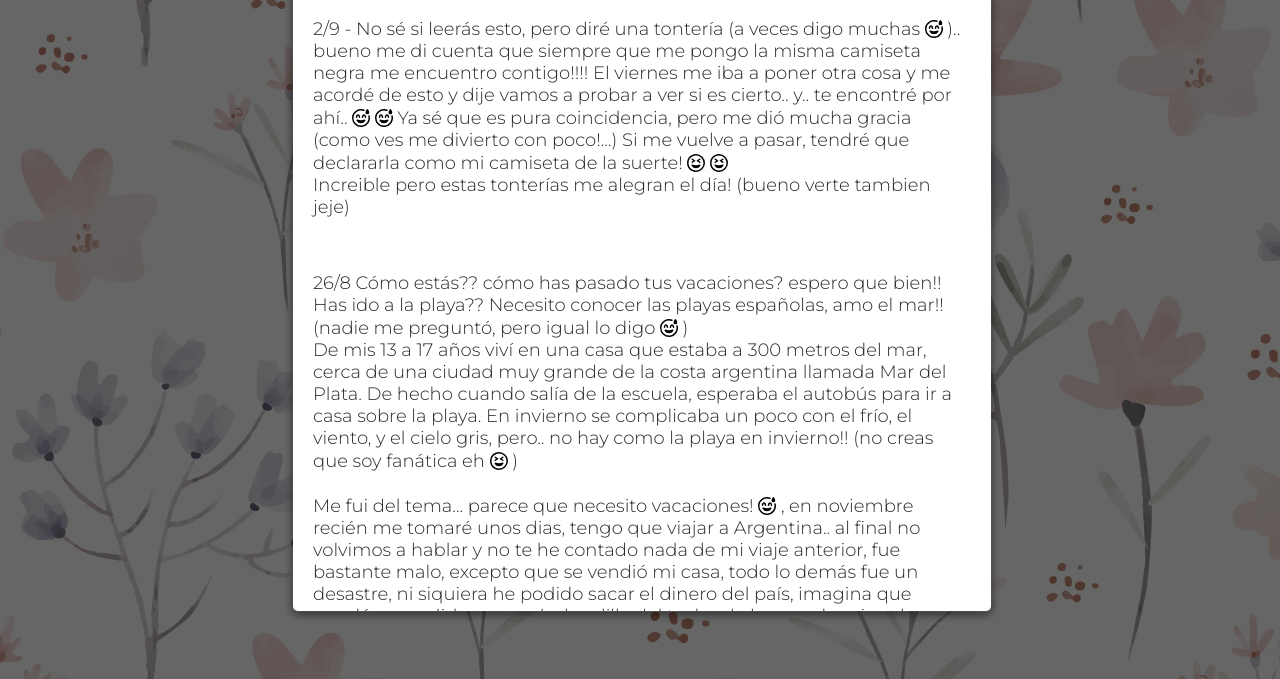
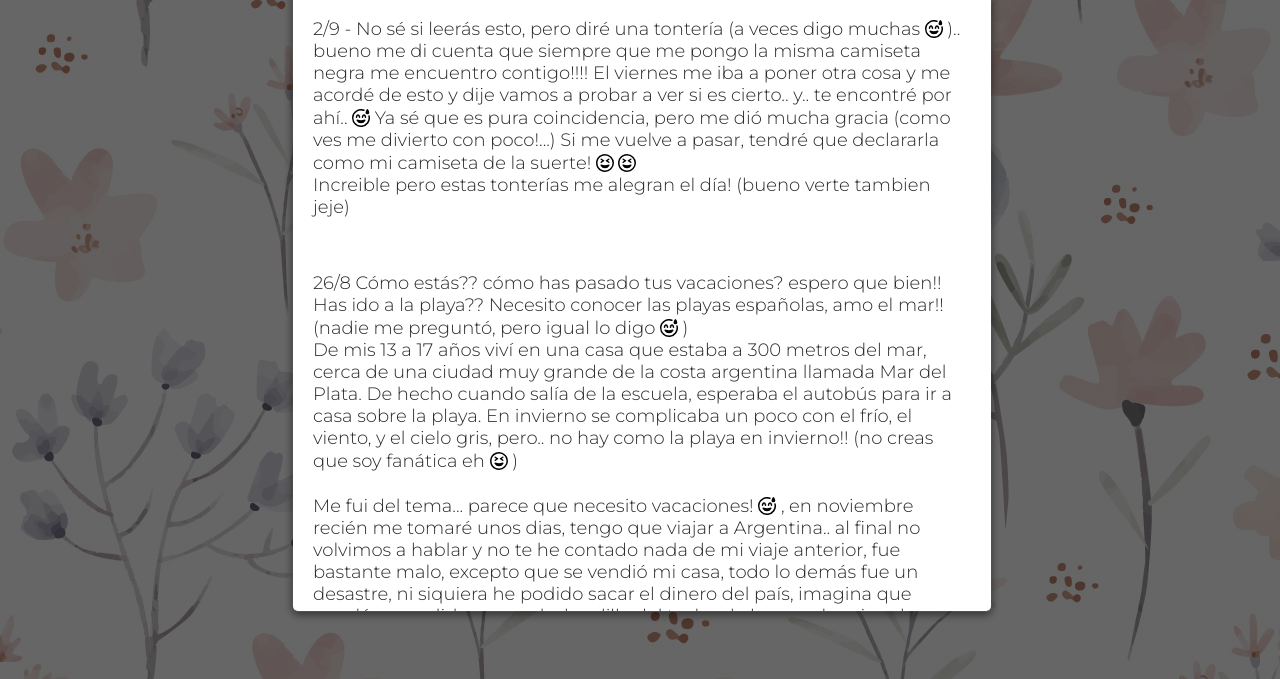
Before and after one commit to LauraBrea/au, a plain HTML site: page index.html in a window 1280 px wide. Both pictures are taken after a click on the element "Click here". Shown: the part 121-800 px from the top of the page. Drawn offline with nearby package versions, Linux system fonts and the light colour scheme.

Commit message:
emoje change

```diff
--- a/index.html
+++ b/index.html
@@ -25,7 +25,7 @@
                       2/9 - No sé si leerás esto, pero diré una tontería (a veces digo muchas
                       <svg xmlns="http://www.w3.org/2000/svg" id="Layer_1" data-name="Layer 1" viewBox="0 0 24 24" width="18" height="18" style="transform: translateY(3px);"><path d="M6,12a1,1,0,0,1-1-1C5,9.108,6.232,7,8,7s3,2.108,3,4a1,1,0,0,1-2,0c0-1.054-.679-2-1-2s-1,.946-1,2A1,1,0,0,1,6,12Zm7-1a1,1,0,0,0,2,0c0-1.054.68-2,1-2s1,.946,1,2a1,1,0,0,0,2,0C18.752,5.715,13.247,5.718,13,11Zm7.5-4A2.5,2.5,0,0,0,23,4.5c.072-1.083-1.837-5.626-3.073-4.231A8.374,8.374,0,0,0,18,4.5,2.5,2.5,0,0,0,20.5,7Zm3.179,2.229a1,1,0,0,0-1.948.459,10,10,0,1,1-6.242-7.063,1,1,0,0,0,.7-1.874C8.571-2.229-.153,3.8,0,12A12,12,0,1,0,23.679,9.229ZM12,19a6.827,6.827,0,0,0,5.842-3.458,1,1,0,0,0-1.053-1.518A15.4,15.4,0,0,1,12,15,15.4,15.4,0,0,1,7.2,14.024a1,1,0,0,0-1.052,1.518A6.836,6.836,0,0,0,12,19Z"/></svg>
                       ).. bueno me di cuenta que siempre que me pongo la misma camiseta negra me encuentro contigo!!!! El viernes me iba a poner
-                      otra cosa y me acordé de esto y dije vamos a probar a ver si es cierto.. y.. te encontré por ahí..                      <svg xmlns="http://www.w3.org/2000/svg" id="Layer_1" data-name="Layer 1" viewBox="0 0 24 24" width="18" height="18" style="transform: translateY(3px);"><path d="M6,12a1,1,0,0,1-1-1C5,9.108,6.232,7,8,7s3,2.108,3,4a1,1,0,0,1-2,0c0-1.054-.679-2-1-2s-1,.946-1,2A1,1,0,0,1,6,12Zm7-1a1,1,0,0,0,2,0c0-1.054.68-2,1-2s1,.946,1,2a1,1,0,0,0,2,0C18.752,5.715,13.247,5.718,13,11Zm7.5-4A2.5,2.5,0,0,0,23,4.5c.072-1.083-1.837-5.626-3.073-4.231A8.374,8.374,0,0,0,18,4.5,2.5,2.5,0,0,0,20.5,7Zm3.179,2.229a1,1,0,0,0-1.948.459,10,10,0,1,1-6.242-7.063,1,1,0,0,0,.7-1.874C8.571-2.229-.153,3.8,0,12A12,12,0,1,0,23.679,9.229ZM12,19a6.827,6.827,0,0,0,5.842-3.458,1,1,0,0,0-1.053-1.518A15.4,15.4,0,0,1,12,15,15.4,15.4,0,0,1,7.2,14.024a1,1,0,0,0-1.052,1.518A6.836,6.836,0,0,0,12,19Z"/></svg>
+                      otra cosa y me acordé de esto y dije vamos a probar a ver si es cierto.. y.. te encontré por ahí..
                       <svg xmlns="http://www.w3.org/2000/svg" id="Layer_1" data-name="Layer 1" viewBox="0 0 24 24" width="18" height="18" style="transform: translateY(3px);"><path d="M6,12a1,1,0,0,1-1-1C5,9.108,6.232,7,8,7s3,2.108,3,4a1,1,0,0,1-2,0c0-1.054-.679-2-1-2s-1,.946-1,2A1,1,0,0,1,6,12Zm7-1a1,1,0,0,0,2,0c0-1.054.68-2,1-2s1,.946,1,2a1,1,0,0,0,2,0C18.752,5.715,13.247,5.718,13,11Zm7.5-4A2.5,2.5,0,0,0,23,4.5c.072-1.083-1.837-5.626-3.073-4.231A8.374,8.374,0,0,0,18,4.5,2.5,2.5,0,0,0,20.5,7Zm3.179,2.229a1,1,0,0,0-1.948.459,10,10,0,1,1-6.242-7.063,1,1,0,0,0,.7-1.874C8.571-2.229-.153,3.8,0,12A12,12,0,1,0,23.679,9.229ZM12,19a6.827,6.827,0,0,0,5.842-3.458,1,1,0,0,0-1.053-1.518A15.4,15.4,0,0,1,12,15,15.4,15.4,0,0,1,7.2,14.024a1,1,0,0,0-1.052,1.518A6.836,6.836,0,0,0,12,19Z"/></svg>
                       Ya sé que es pura coincidencia, pero me dió mucha gracia (como ves me divierto con poco!...) Si me vuelve a pasar, tendré
                       que declararla como mi camiseta de la suerte!
```
